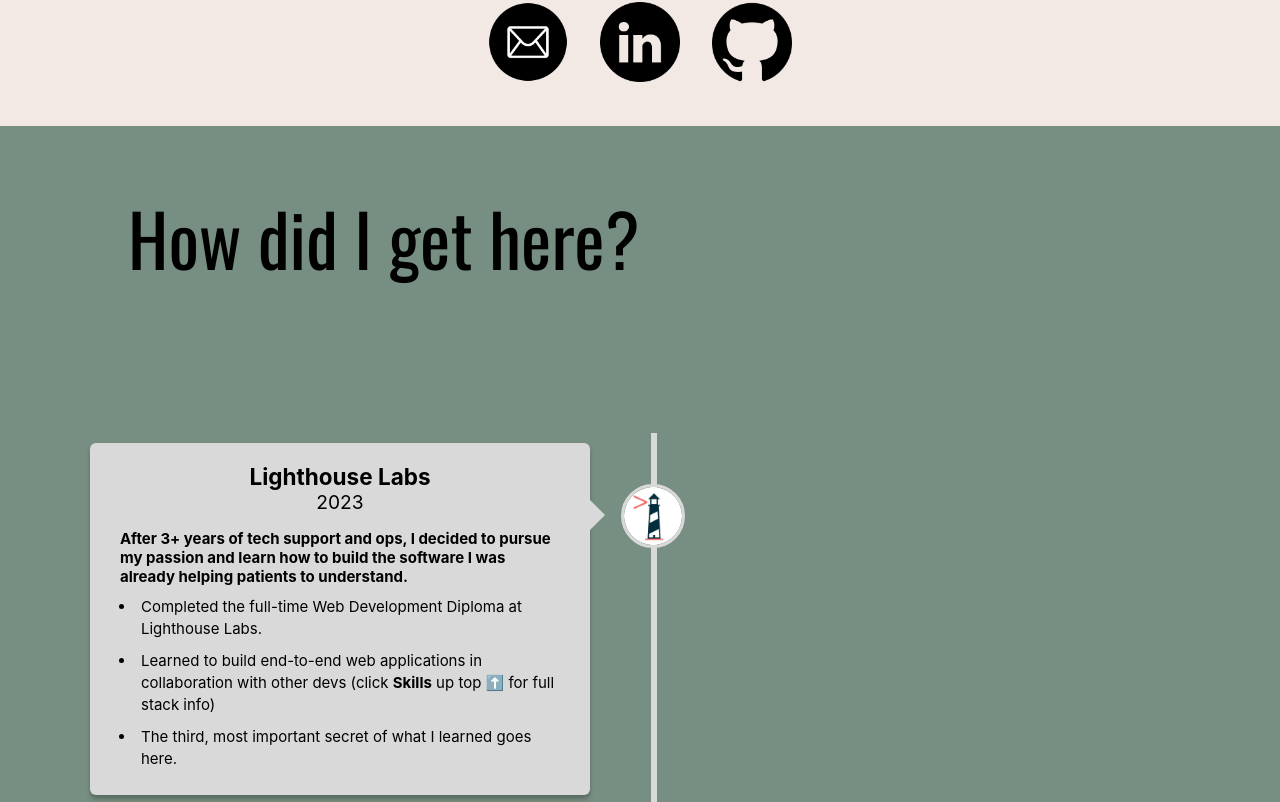
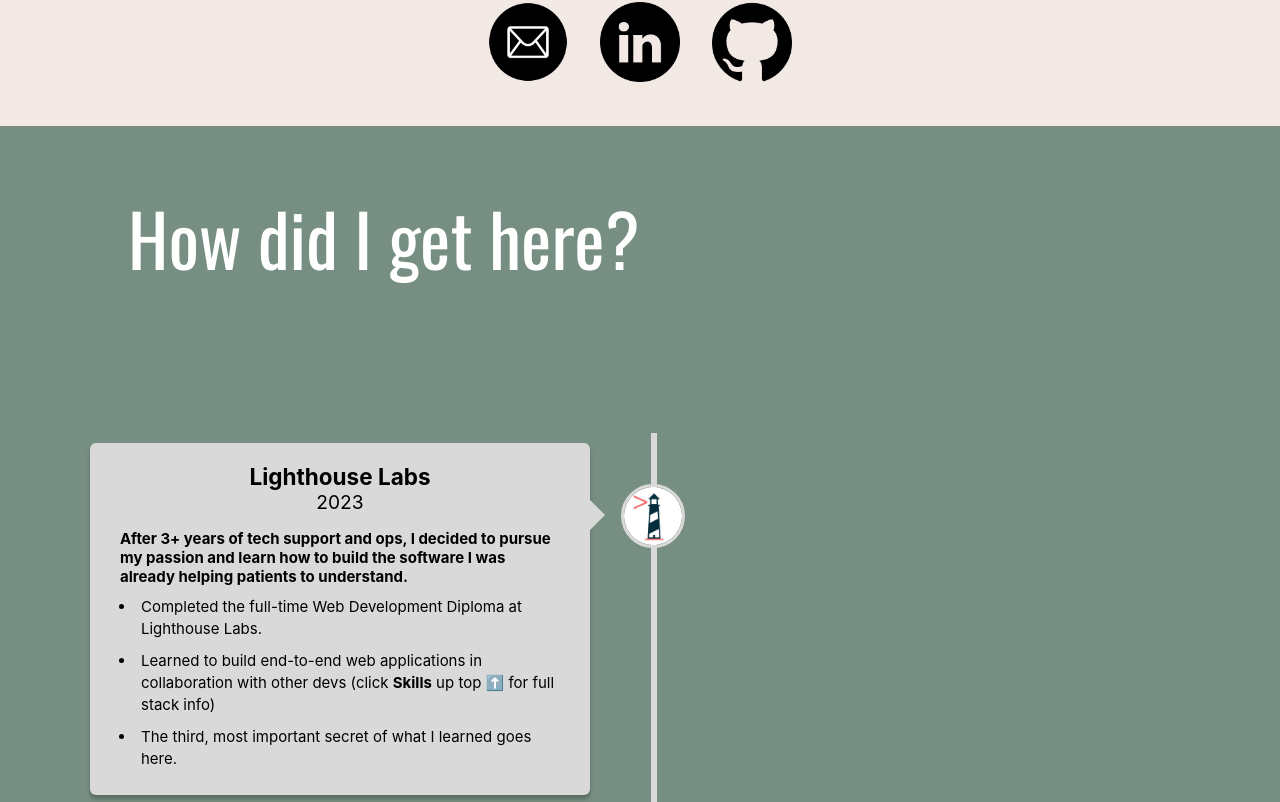
Before and after one commit to charlie-chandler/portfolio, a React (Create React App) app: page / in a window 1280 px wide. Shown: the part 798-1600 px from the top of the page. Built offline with nearby package versions, Linux system fonts and the light colour scheme.

Commit message:
Change title font color to white

```diff
--- a/src/styles/Carousel.css
+++ b/src/styles/Carousel.css
@@ -3,7 +3,7 @@
   height: 75rem;
   display: flex;
   flex-direction: column;
-  /* align-items: center; */
+  color: white;
 }
 
 .projects-background p {
--- a/src/styles/Timeline.css
+++ b/src/styles/Timeline.css
@@ -16,6 +16,7 @@
   font-weight: 400;
   font-size: 4.5rem;
   line-height: 95px;
+  color: white;
 
   display: flex;
   justify-content: left;
```
